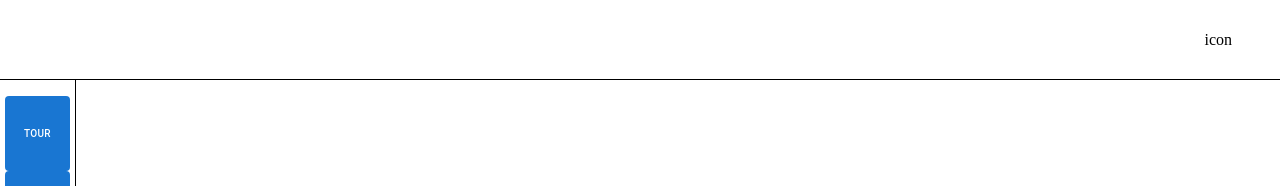
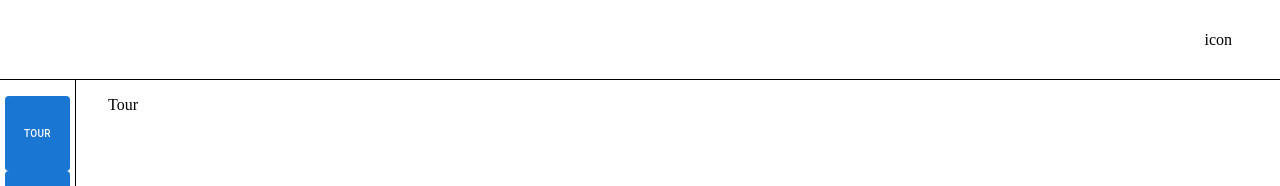
Before and after one commit to xhaitungx/travelintGuide, a React (Create React App) app: page / in a window 1280 px wide. Shown: the top 186 px of the page. Built offline with nearby package versions, Linux system fonts and the light colour scheme.

Commit message:
fix router home

```diff
--- a/src/components/routing/ComponentsRouter.jsx
+++ b/src/components/routing/ComponentsRouter.jsx
@@ -4,10 +4,11 @@ import { Tour, Process, File, History } from "../../containers";
 const ComponentsRouter = () => {
   return (
     <Routes>
-      <Route path="/tour" element={<Tour />} />
-      <Route path="/process" element={<Process />} />
-      <Route path="/file" element={<File />} />
-      <Route path="/history" element={<History />} />
+      <Route path="/" element={<Tour />} />
+      <Route path="tour" element={<Tour />} />
+      <Route path="process" element={<Process />} />
+      <Route path="file" element={<File />} />
+      <Route path="history" element={<History />} />
     </Routes>
   );
 };
--- a/src/components/routing/PageRouter.jsx
+++ b/src/components/routing/PageRouter.jsx
@@ -7,7 +7,7 @@ const PageRouter = () => {
   return (
     <Routes>
       <Route path="/" element={<Home />} />
-      <Route path="/home/*" element={<Home />} />
+      <Route path="home/*" element={<Home />} />
       <Route path="login" element={<Login />} />
       <Route path="detail" element={<Detail />} />
     </Routes>
```
